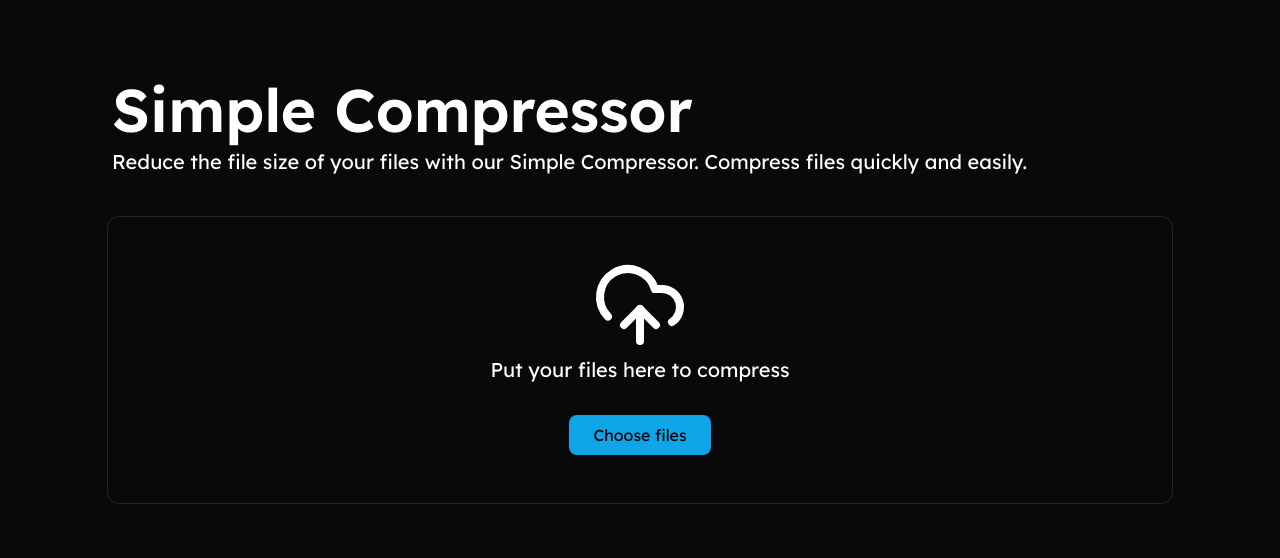
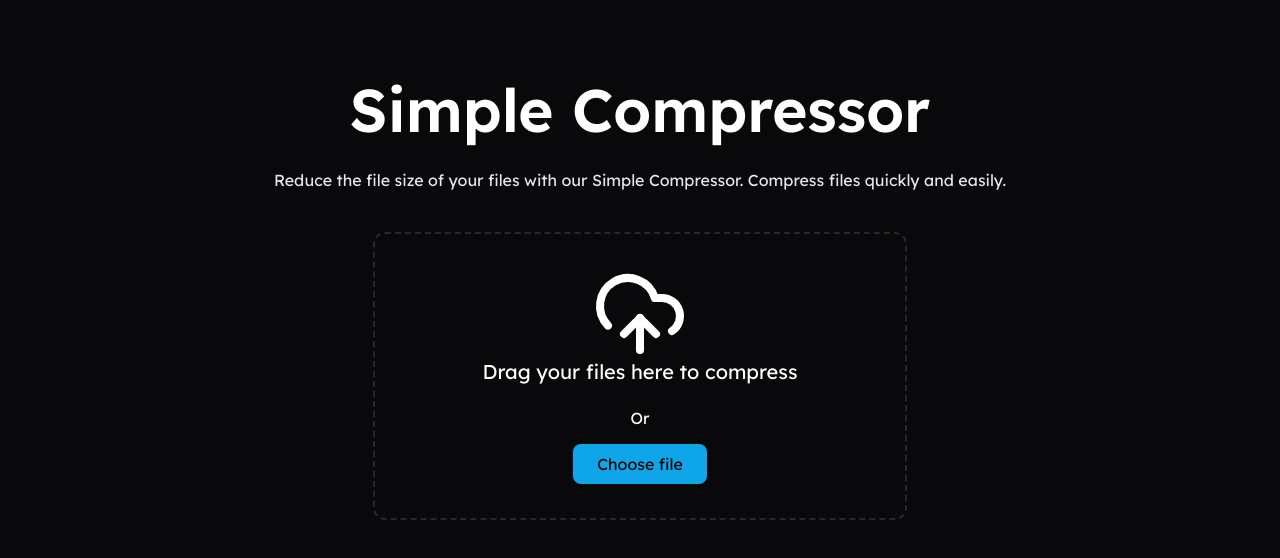
Before and after one commit to riskysh/Simple-Compressor, a SvelteKit app: page / in a window 1280 px wide. Shown: the top 558 px of the page. Built offline with nearby package versions, Linux system fonts and the light colour scheme.

Commit message:
ui polish

```diff
--- a/src/routes/+page.svelte
+++ b/src/routes/+page.svelte
@@ -48,14 +48,15 @@
 <section class="">
 
   <div class="w-full">
-    <h1 class="text-white text-left ml-28 text-6xl font-semibold mt-20">Simple Compressor</h1>
-    <p class="text-white text-left ml-28 mt-2 text-xl">
+    <h1 class="text-white text-center  text-6xl font-semibold mt-20">Simple Compressor</h1>
+    <p class=" text-gray-200 text-center   mt-7  text-bs">
       Reduce the file size of your files with our Simple Compressor. Compress files quickly and easily.
     </p>
-    <div class="w-10/12 h-72 border border-[#27272a] grid mx-auto rounded-xl mt-10">
-      <svg xmlns="http://www.w3.org/2000/svg" width="96" height="96" viewBox="0 0 24 24" fill="none" stroke="#ffffff" stroke-width="2" stroke-linecap="round" stroke-linejoin="round" class="lucide lucide-cloud-upload flex mx-auto mt-10"><path d="M12 13v8"/><path d="M4 14.899A7 7 0 1 1 15.71 8h1.79a4.5 4.5 0 0 1 2.5 8.242"/><path d="m8 17 4-4 4 4"/></svg>
-      <h1 class="text-white text-center relative bottom-2 text-xl">Put your files here to compress</h1>
-      <button class="px-6 py-2 bg-sky-500 grid mx-auto my-auto mb-12 rounded-lg">Choose files</button>
+    <div class="w-5/12 h-72 border-dashed border-2 border border-[#27272a] grid mx-auto rounded-xl mt-10 p-8">
+     <img class="lucide lucide-cloud-upload flex mx-auto" src="/upload.svg" alt="upload">
+      <h1 class="text-white text-center relative bottom-2 text-xl">Drag your files here to compress</h1>
+      <span class=" text-center text-white my-2">Or</span>
+      <button class="px-6 py-2 bg-sky-500 grid mx-auto my-auto  rounded-lg">Choose file</button>
     </div>
   </div>
 
```
Also changed, not shown: static/upload.svg (added).
